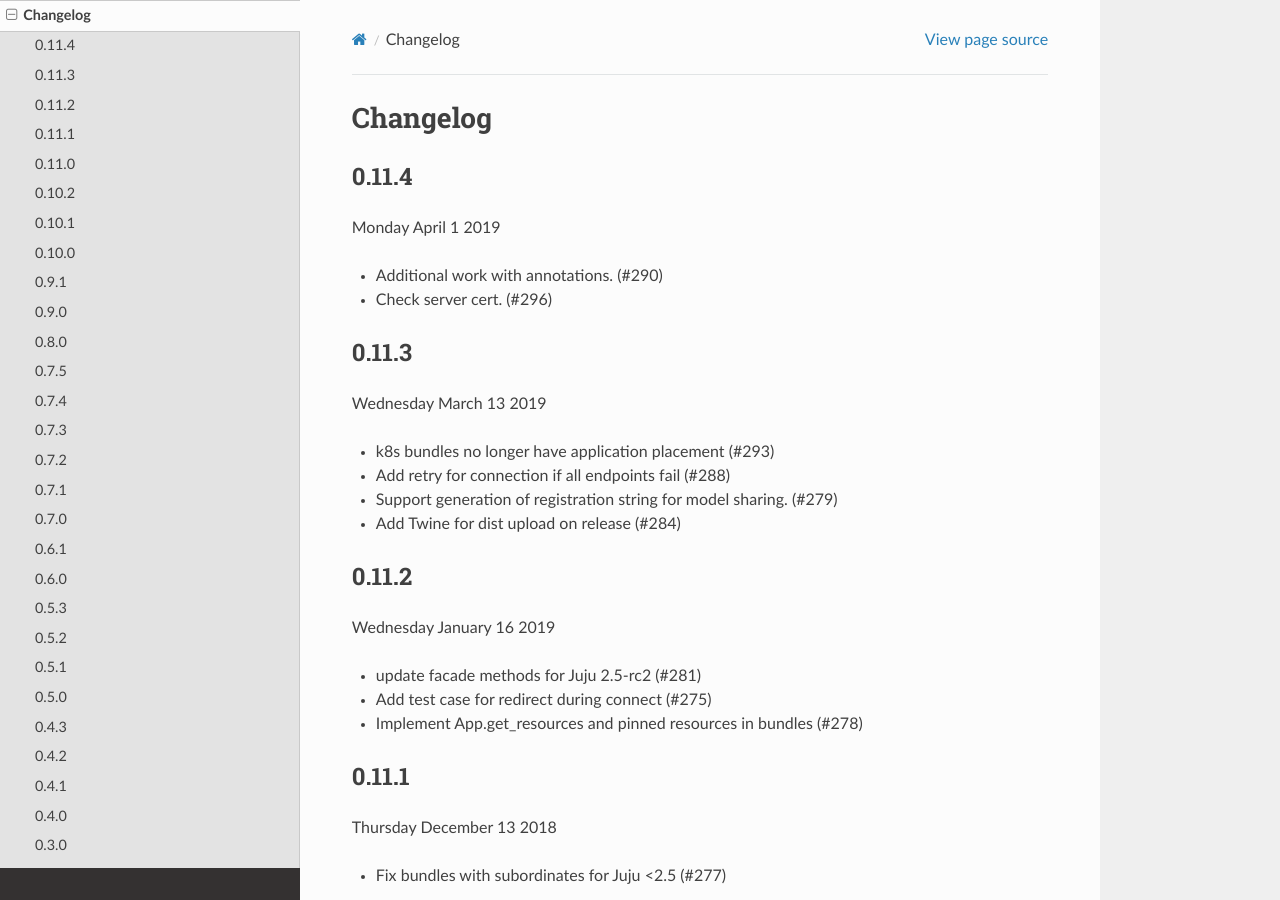
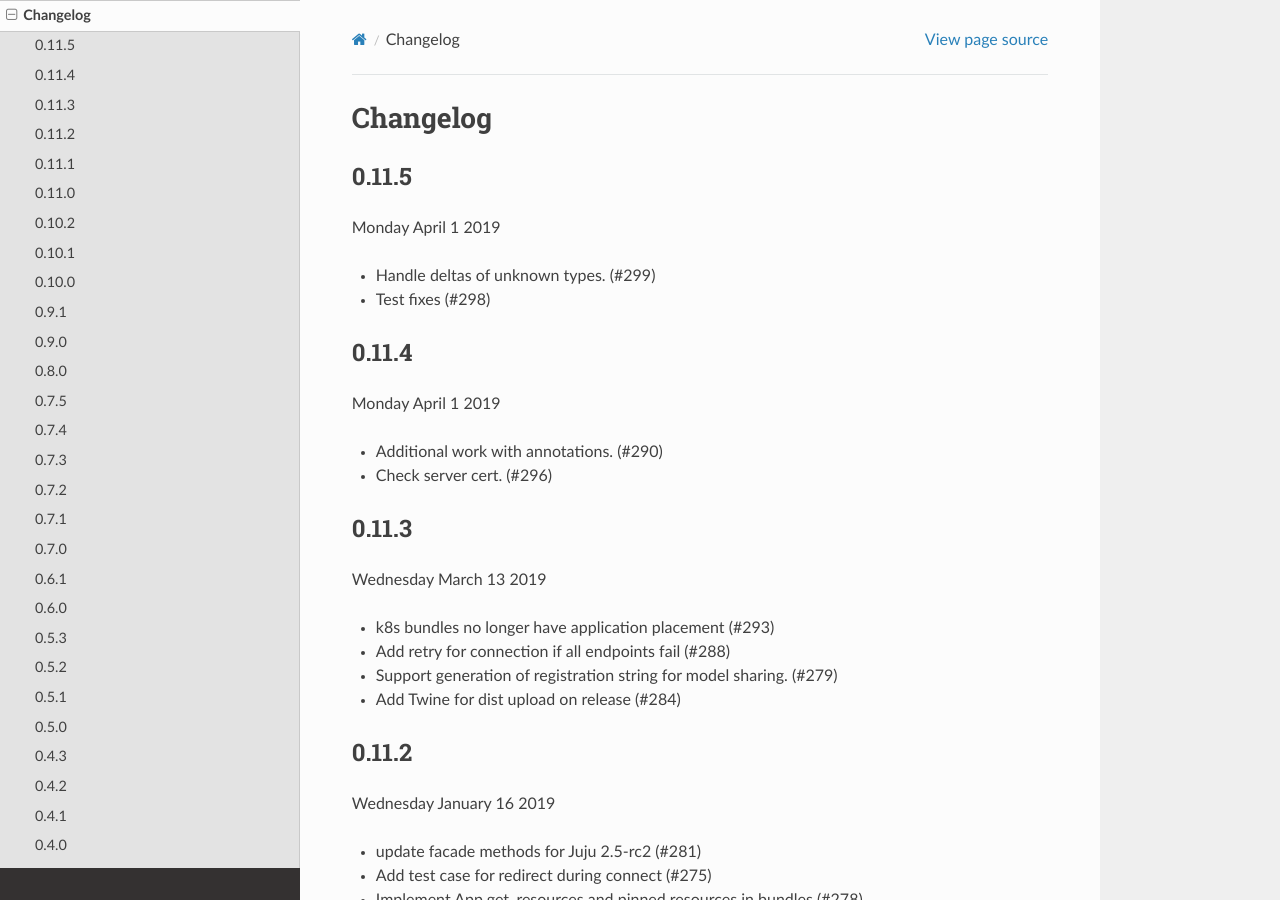
Before and after one commit to juju/python-libjuju, a Sphinx documentation site: the page built from docs/changelog.rst, in a window 1280 px wide and 900 px high. Built offline with Sphinx 7.4.7 and the Read the Docs theme 2.0.0, drawn with Linux system fonts in a browser that asks for light colours; pages that are not in the unit, such as notebooks, are missing from menus.

Commit message:
Bump version for release

```diff
--- a/docs/changelog.rst
+++ b/docs/changelog.rst
@@ -1,5 +1,13 @@
 Changelog
 ---------
+
+0.11.5
+^^^^^^
+Monday April 1 2019
+
+* Handle deltas of unknown types. (#299)
+* Test fixes (#298)
+
 
 0.11.4
 ^^^^^^
```
Also changed, not shown: 1 other file.
